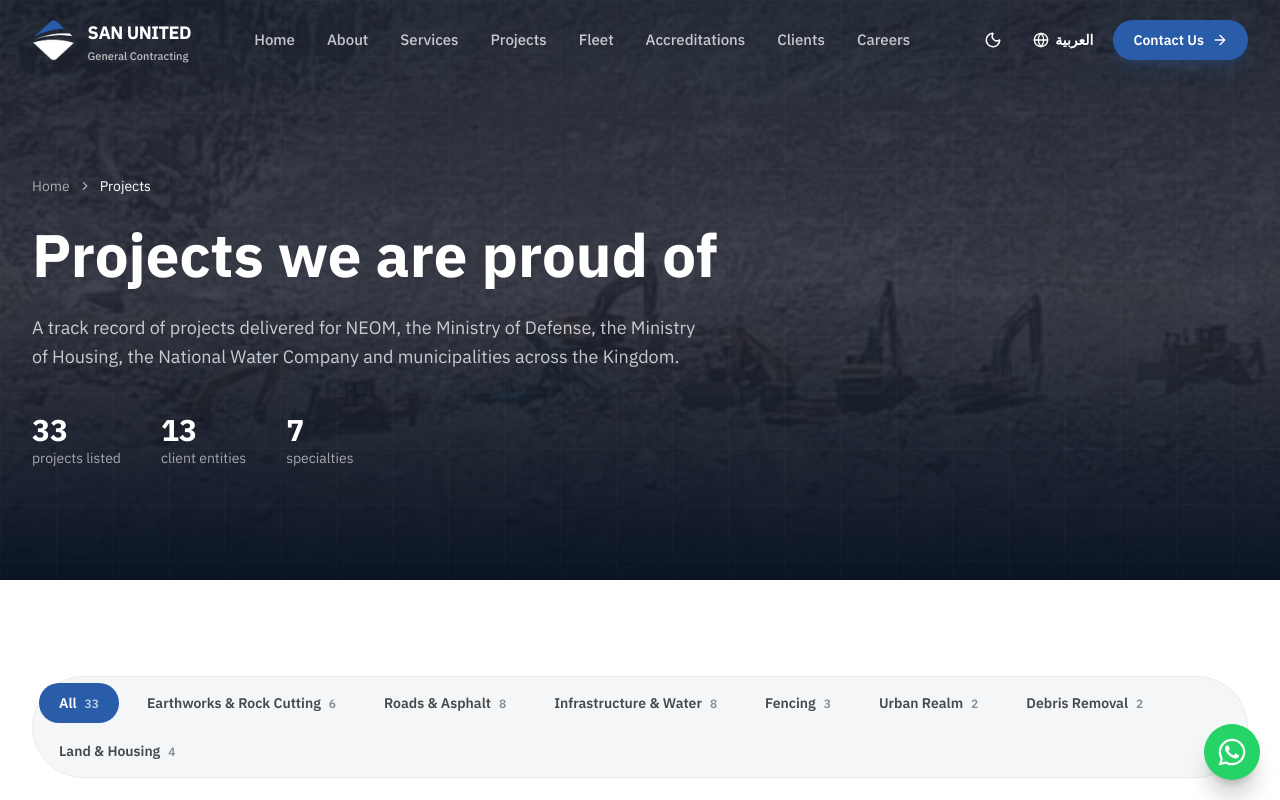
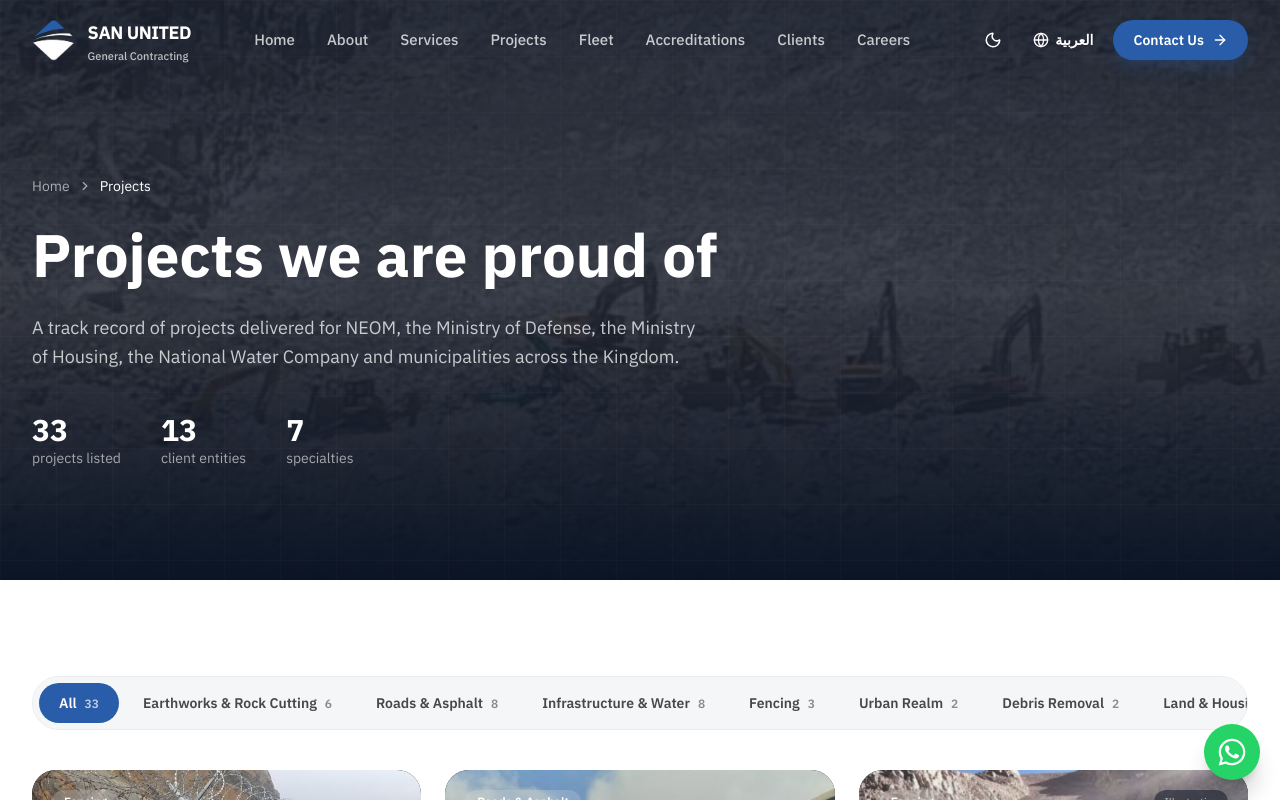
Before and after one commit to taha2901/san-profile, a Next.js app: page /en/projects in a window 1280 px wide. Shown: the top 800 px of the page. Built offline with nearby package versions, Linux system fonts and the light colour scheme.

Commit message:
style: refine button styles and update layout for ProjectsExplorer component

```diff
--- a/src/components/ProjectsExplorer.tsx
+++ b/src/components/ProjectsExplorer.tsx
@@ -23,7 +23,7 @@ export function ProjectsExplorer({ projects, locale }: { projects: Project[]; lo
       key={key}
       type="button"
       onClick={() => setActive(key)}
-      className={`relative rounded-full px-5 py-2.5 text-sm font-semibold transition-colors ${
+      className={`relative shrink-0 rounded-full px-4 py-2.5 text-sm font-semibold whitespace-nowrap transition-colors xl:px-5 ${
         active === key ? "text-white" : "text-steel-600 hover:text-fg"
       }`}
     >
@@ -37,7 +37,7 @@ export function ProjectsExplorer({ projects, locale }: { projects: Project[]; lo
 
   return (
     <div>
-      <div className="isolate flex flex-wrap gap-2 rounded-full border border-steel-100 bg-steel-50 p-1.5 lg:inline-flex">
+      <div className="isolate mx-auto flex w-fit max-w-full gap-1 overflow-x-auto rounded-full border border-steel-100 bg-steel-50 p-1.5 [scrollbar-width:none] [&::-webkit-scrollbar]:hidden">
         {chip("all", locale === "ar" ? "الكل" : "All", projects.length)}
         {keys.map((k) => chip(k, tr(categories[k], locale), counts[k] ?? 0))}
       </div>
```
